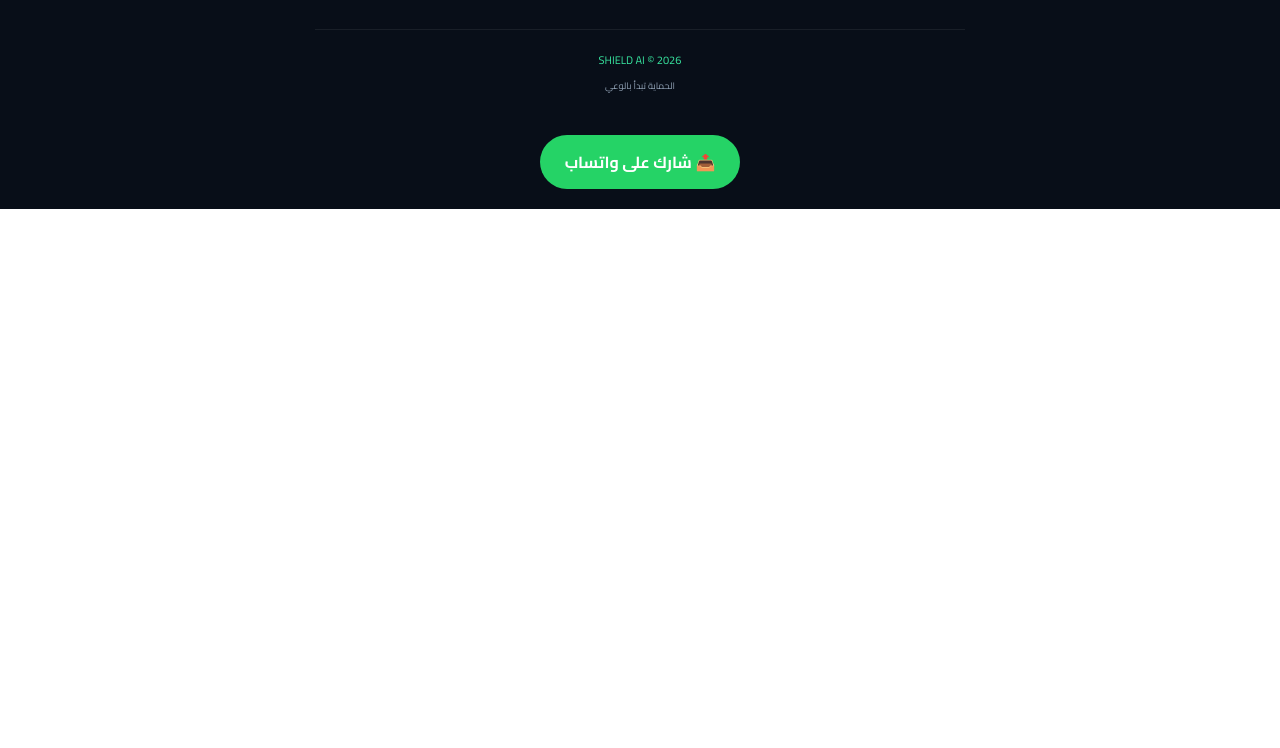
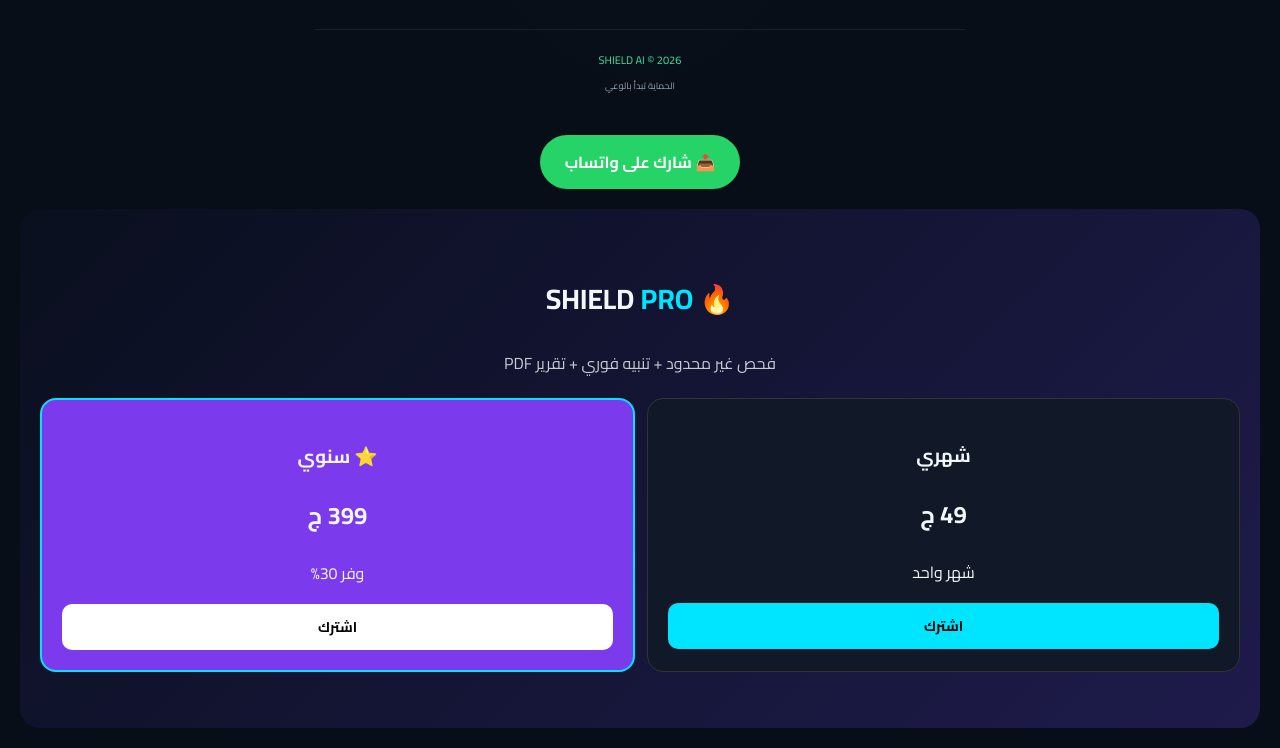
Before and after one commit to Dhtdhyfjhfjuf/SHIELD-AI, a website: page public/index.html in a window 1280 px wide. Shown: the part 2142-2890 px from the top of the page. Before the commit the page ends 2351 px from the top, so only its background shows below. Drawn offline with Linux system fonts and the light colour scheme; no server answers.

Commit message:
new icon + pro

```diff
--- a/public/index.html
+++ b/public/index.html
@@ -158,5 +158,21 @@
   <script src="https://cdn.jsdelivr.net/npm/tesseract.js@5/dist/tesseract.min.js"></script>
   <script src="app.js"></script>
 <div style="text-align:center; margin:20px 0;"><a href="https://wa.me/?text=جرب موقع SHIELD-AI لكشف النصب والاحتيال مجانا: https://shield-ai-phi.vercel.app" target="_blank" style="display:inline-block; background:#25D366; color:white; padding:12px 25px; border-radius:50px; text-decoration:none; font-weight:bold; font-size:16px;">📤 شارك على واتساب</a></div><script>if("serviceWorker" in navigator){navigator.serviceWorker.register("/sw.js")}</script>
+
+<section id="pro" style="padding:40px 20px;text-align:center;background:linear-gradient(135deg,#0A0F1E,#1E1B4B);border-radius:20px;margin:20px;">
+<h2 style="font-size:28px;">🔥 SHIELD <span style="color:#00E5FF;">PRO</span></h2>
+<p style="opacity:.8;">فحص غير محدود + تنبيه فوري + تقرير PDF</p>
+<div style="display:flex;gap:12px;justify-content:center;flex-wrap:wrap;margin-top:20px;">
+<div style="background:#111827;padding:20px;border-radius:16px;flex:1;min-width:140px;border:1px solid #333;"><h3>شهري</h3><h2>49 ج</h2><p>شهر واحد</p><button onclick="buyPro('monthly')" style="background:#00E5FF;color:#000;padding:10px 20px;border:none;border-radius:10px;font-weight:bold;width:100%;">اشترك</button></div>
+<div style="background:#7C3AED;padding:20px;border-radius:16px;flex:1;min-width:140px;border:2px solid #00E5FF;"><h3>⭐ سنوي</h3><h2>399 ج</h2><p>وفر 30%</p><button onclick="buyPro('yearly')" style="background:#fff;color:#000;padding:10px 20px;border:none;border-radius:10px;font-weight:bold;width:100%;">اشترك</button></div>
+</div>
+<p id="pro-msg" style="margin-top:15px;color:#00E5FF;"></p>
+</section>
+<script>
+function buyPro(plan){
+  document.getElementById('pro-msg').innerText = 'تم اختيار باقة ' + plan + ' - تواصل واتساب للتفعيل: 01000000000';
+  alert('للدفع: فودافون كاش / انستا باي - ابعت سكرين واتساب وهنفعلك PRO');
+}
+</script>
 </body>
 </html>
```
Also changed, not shown: public/icon.svg.
